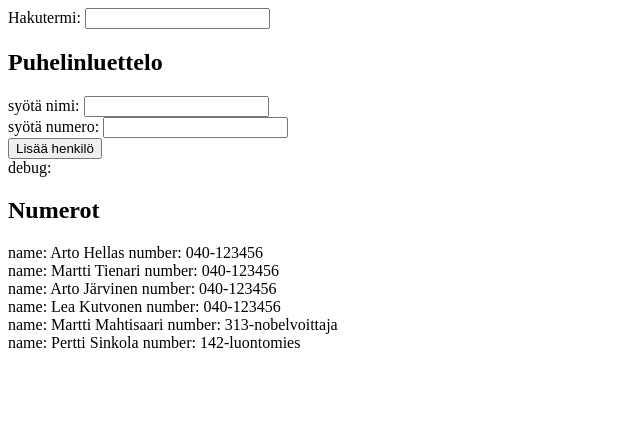
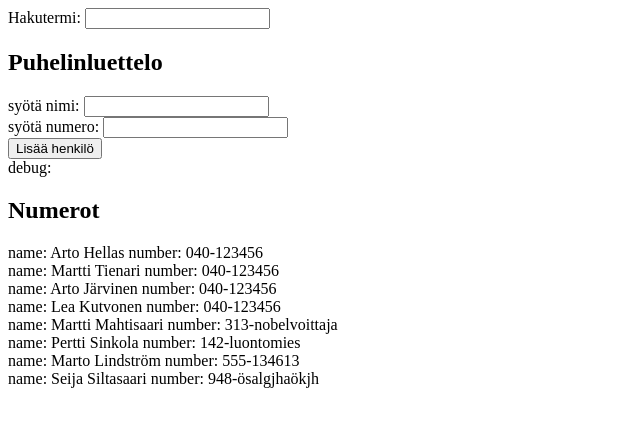
Before and after one commit to learntopilk/teht2, a React (Create React App) app in the folder teht2_puhelinluettelo/: page / in a window 1280 px wide. Shown: the top 426 px of the page, without its empty margins (0-640 px from the left). Built offline with nearby package versions, Linux system fonts and the light colour scheme; data requests are answered from the project's data file.

Commit message:
Tehtävä 2.15 tehty
Nyt on tietokantakommunikaatio yhdessä paikkaa.

```diff
--- a/teht2_puhelinluettelo/db.json
+++ b/teht2_puhelinluettelo/db.json
@@ -29,6 +29,16 @@
       "name": "Pertti Sinkola",
       "number": "142-luontomies",
       "id": 6
+    },
+    {
+      "name": "Marto Lindström",
+      "number": "555-134613",
+      "id": 7
+    },
+    {
+      "name": "Seija Siltasaari",
+      "number": "948-ösalgjhaökjh",
+      "id": 8
     }
   ]
 }
--- a/teht2_puhelinluettelo/src/App.js
+++ b/teht2_puhelinluettelo/src/App.js
@@ -1,7 +1,7 @@
 import React from 'react';
 import NumberForm from './components/NumberForm'
 import Contact from './components/Contact'
-import axios from 'axios'
+import db from './DBTouch'
 
 const Filter = ({ funk }) => {
     return <div><span>Hakutermi: </span><input onChange={funk} /></div>
@@ -20,8 +20,8 @@ class App extends React.Component {
 
     componentDidMount() {
         console.log("Starting fetch process")
-        axios
-            .get("http://localhost:3002/persons")
+        db
+            .getAll()
             .then((response) => {
                 console.log("Dis be da promsies FULFILLED!", response.data)
                 this.setState({ persons: response.data })
@@ -38,8 +38,8 @@ class App extends React.Component {
             if (!arr.some(x => x.name === this.state.newName)) {
 
                 let newPerson = { name: this.state.newName, number: this.state.newNumber }
-                axios
-                    .post("http://localhost:3002/persons", newPerson)
+                db
+                .create(newPerson)
                 .then(res => {
                     console.log("res: ", res)
                     console.log("Another soul saved!", res.data)
--- /dev/null
+++ b/teht2_puhelinluettelo/src/DBTouch.js
@@ -0,0 +1,17 @@
+import axios from 'axios'
+const baseUrl = "http://localhost:3002/persons"
+
+
+const getAll = () => {
+    return axios.get(baseUrl)
+}
+
+const create = (contact) => {
+    return axios.post(baseUrl, contact)
+}
+
+const update = (id, newObject) => {
+    return axios.put(`${baseUrl}/${id}`, newObject)
+}
+
+export default {getAll, create, update}
```
Lines whose indentation alone changed are shown as unchanged.
